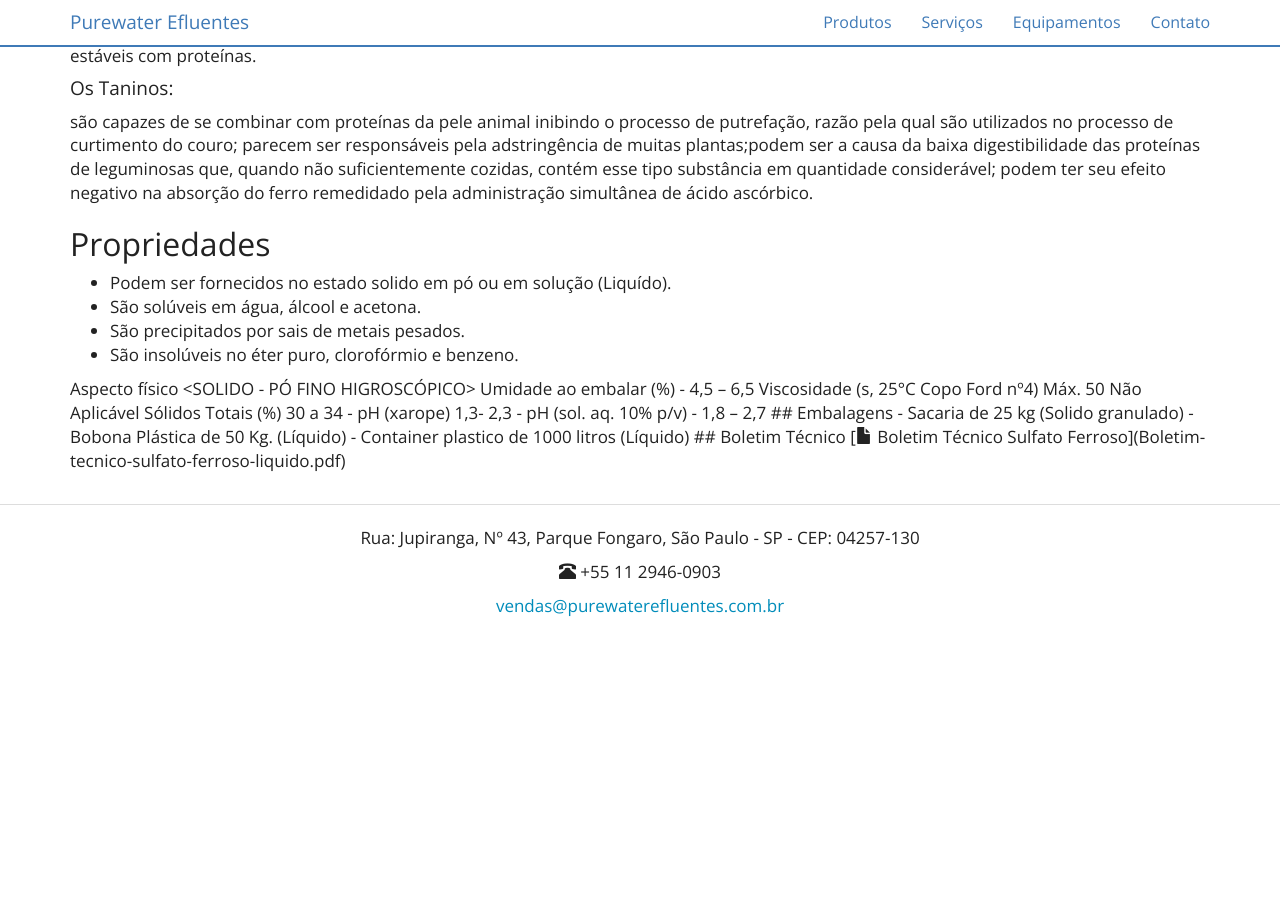
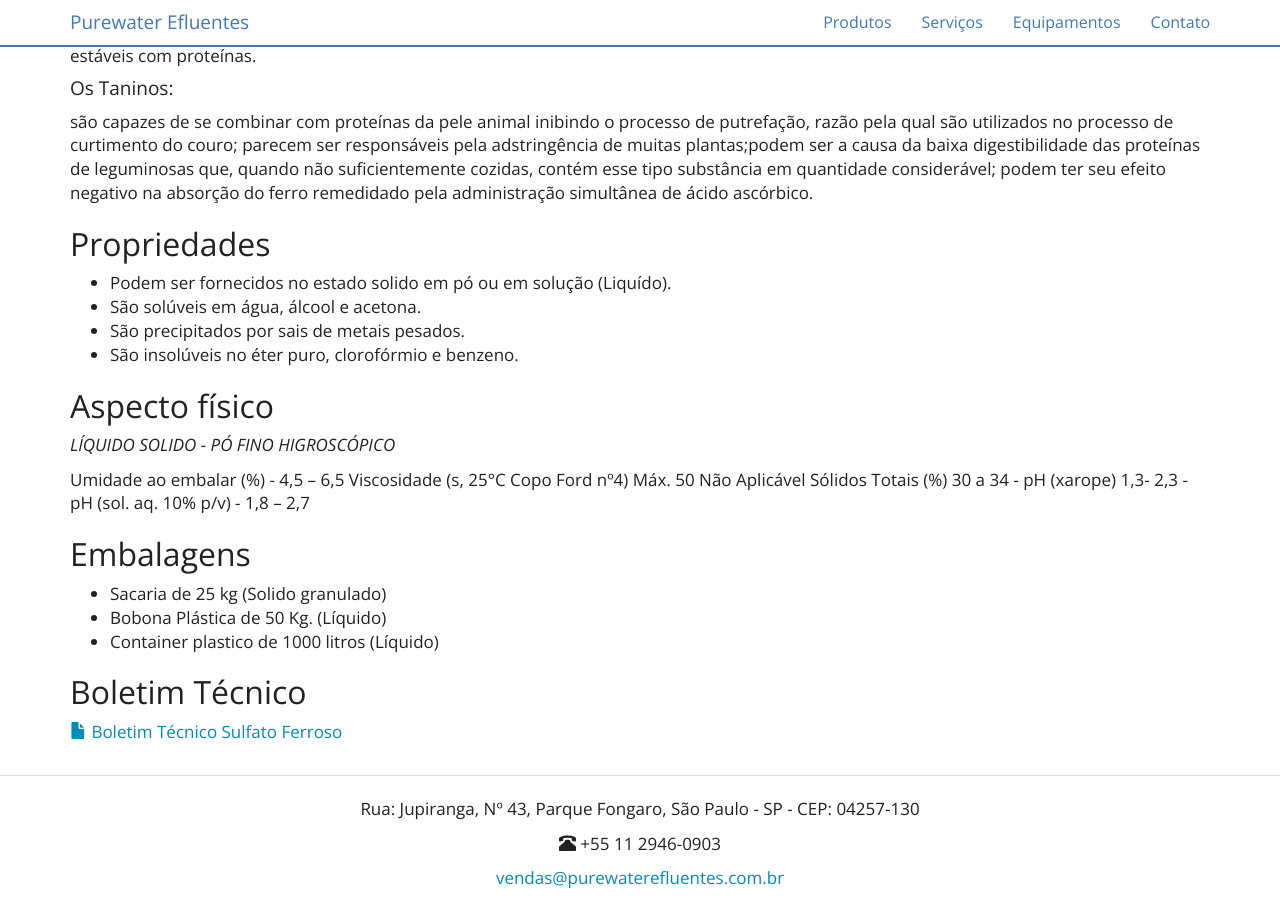
Before and after one commit to purewaterefluentes/purewaterefluentes.github.io, a Jekyll site: the page built from produtos/tanino-vegetal.md, in a window 1280 px wide and 900 px high, scrolled down 788 px. Built offline with Jekyll 4.4.1, drawn with Linux system fonts in a browser that asks for light colours; nearby versions of some CDN libraries; library files that are not in the unit come from our copies; before the commit the page ends 1417 px from its top, so only the background shows below that.

Commit message:
Update tanino-vegetal.md

```diff
--- a/produtos/tanino-vegetal.md
+++ b/produtos/tanino-vegetal.md
@@ -35,9 +35,9 @@ podem ter seu efeito negativo na absorção do ferro remedidado pela administra
 - São precipitados por sais de metais pesados.
 - São insolúveis no éter puro, clorofórmio e benzeno.
 
-Aspecto físico
+## Aspecto físico
 
-<LÍQUIDO>       <SOLIDO - PÓ FINO HIGROSCÓPICO>
+*LÍQUIDO*       *SOLIDO - PÓ FINO HIGROSCÓPICO*
 
 Umidade ao embalar (%) - 4,5 – 6,5
 Viscosidade (s, 25°C Copo Ford nº4) Máx. 50 Não Aplicável
```
